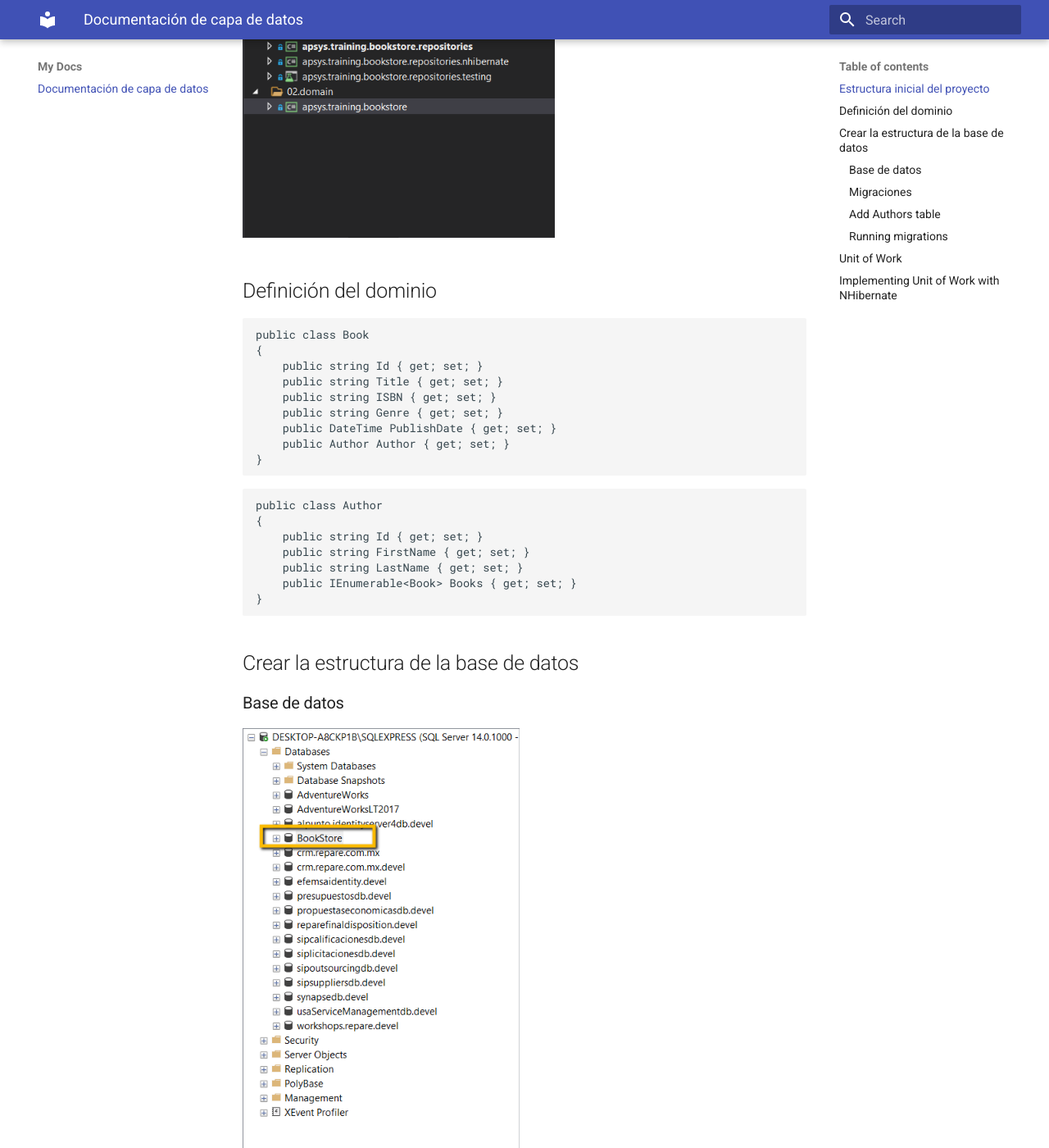
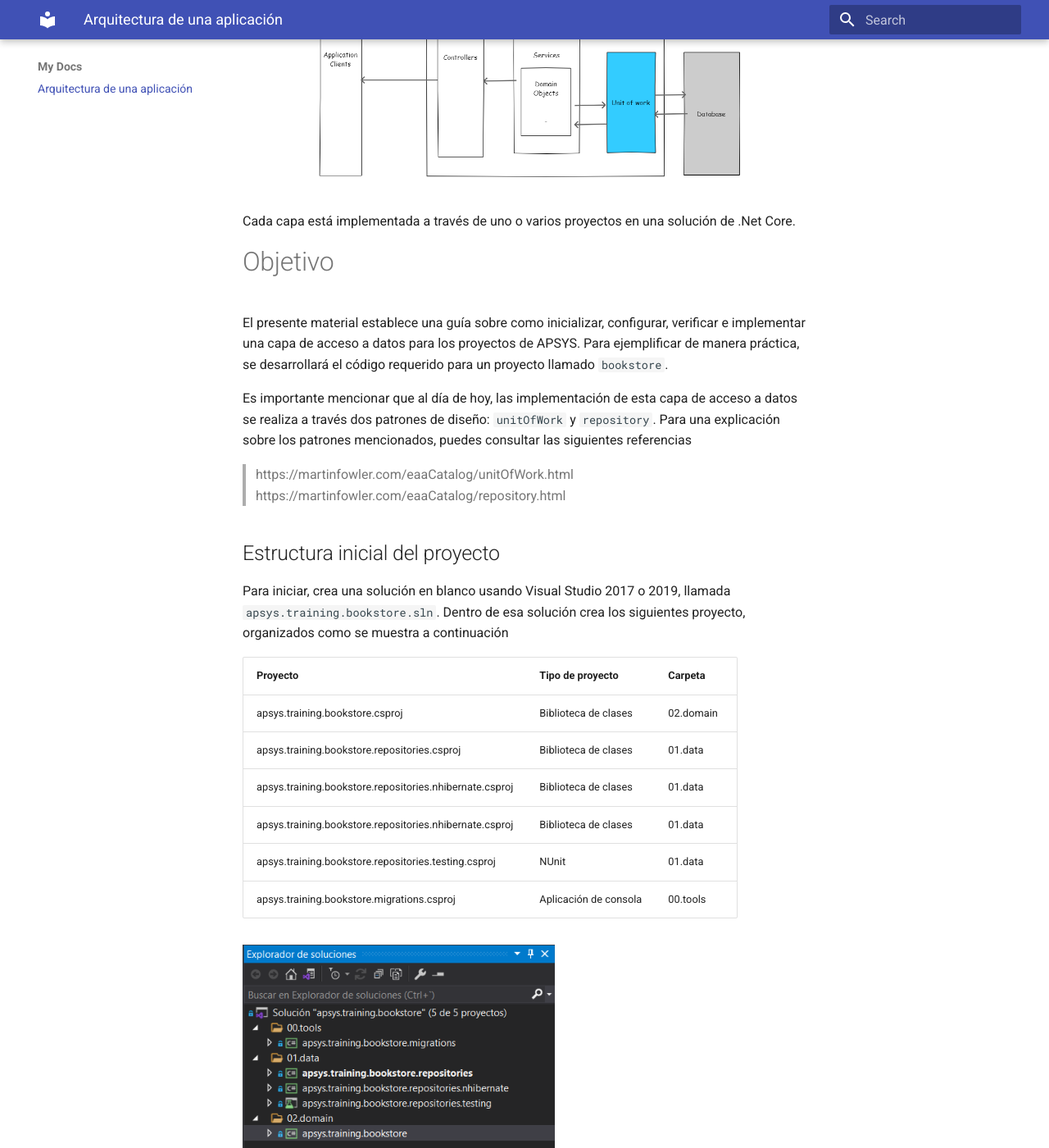
Before and after one commit to apsys-mx/apsys.training.data, an MkDocs documentation site: the page built from docs/index.md, in a window 1280 px wide and 1400 px high, scrolled down 331 px. Shown: the whole window at 82% size. Built offline with MkDocs 1.6.1 and Material for MkDocs 9.7.7, drawn with Linux system fonts in a browser that asks for light colours; some of the changed text lies outside the part shown.

Commit message:
Redaction for objective

````diff
--- a/docs/index.md
+++ b/docs/index.md
@@ -1,7 +1,31 @@
-# Documentación de capa de datos
+# Arquitectura de una aplicación
+Las aplicaciones de backend desarrolladas generalmente siguen un organización de capas como la que se muestra en la imagen a continuación
 
+![](img/step00.layers_of_application.png "Application layers")
+
+Cada capa está implementada a través de uno o varios proyectos en una solución de .Net Core.
+
+# Objetivo
+El presente material establece una guía sobre como inicializar, configurar, verificar e implementar una capa de acceso a datos para los proyectos de APSYS. Para ejemplificar de manera práctica, se desarrollará el código requerido para un proyecto llamado `bookstore`.
+
+Es importante mencionar que al día de hoy, las implementación de esta capa de acceso a datos se realiza a través dos patrones de diseño: `unitOfWork` y `repository`. Para una explicación sobre los patrones mencionados, puedes consultar las siguientes referencias
+
+> https://martinfowler.com/eaaCatalog/unitOfWork.html
+> https://martinfowler.com/eaaCatalog/repository.html
 
 ## Estructura inicial del proyecto
+
+Para iniciar, crea una solución en blanco usando Visual Studio 2017 o 2019, llamada `apsys.training.bookstore.sln`. Dentro de esa solución crea los siguientes proyecto, organizados como se muestra a continuación
+
+| Proyecto                                                | Tipo de proyecto      | Carpeta   |
+| -----                                                   | ------                | -----     |
+| apsys.training.bookstore.csproj                         | Biblioteca de clases  | 02.domain |
+| apsys.training.bookstore.repositories.csproj            | Biblioteca de clases  | 01.data   |
+| apsys.training.bookstore.repositories.nhibernate.csproj | Biblioteca de clases  | 01.data   |
+| apsys.training.bookstore.repositories.nhibernate.csproj | Biblioteca de clases  | 01.data   |
+| apsys.training.bookstore.repositories.testing.csproj    | NUnit                 | 01.data   |
+| apsys.training.bookstore.migrations.csproj              | Aplicación de consola | 00.tools  |
+
 ![](img/step01.project_structure.png "Project structure")
 
 ## Definición del dominio
@@ -252,3 +276,11 @@ public class AuthorsMappers: ClassMapping<Author>
     }
 }
 ```
+
+## Testing unit of work
+
+```
+Install-Package FluentAssertions
+Install-Package NUnit
+Install-Package NUnit3TestAdapter
+```
````
Also changed, not shown: docs/img/step00.layers_of_application.png (added).
